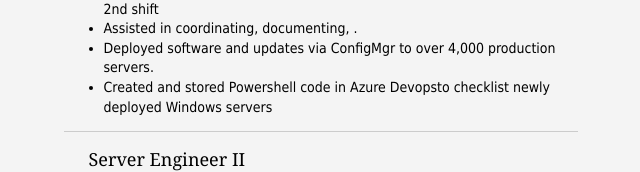
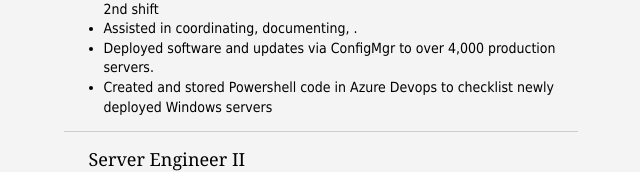
Before and after one commit to JeffreyScannell/github-upload, a plain HTML site: page index.html in a window 1280 px wide. Shown: the part 1114-1286 px from the top of the page, 360-1000 px from the left. Drawn offline with Linux system fonts and the light colour scheme; no server answers.

Commit message:
fix typo

```diff
--- a/index.html
+++ b/index.html
@@ -117,7 +117,7 @@
                                 , and <abbr>UCS</abbr> Infrastructure, Host, and driver upgrades to be performed by 2nd shift</li>
                             <li>Assisted in coordinating, documenting, .</li>
                             <li>Deployed software and updates via <abbr>ConfigMgr</abbr> to over 4,000 production servers.</li>
-                            <li>Created and stored Powershell code in Azure Devopsto checklist newly deployed Windows servers</li>
+                            <li>Created and stored Powershell code in Azure Devops to checklist newly deployed Windows servers</li>
                         </ul>
                     </div>
                 </div>
```
